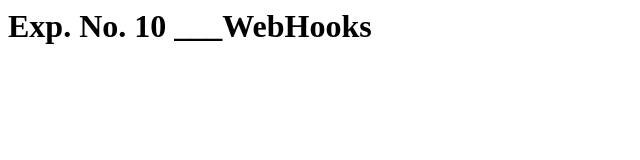
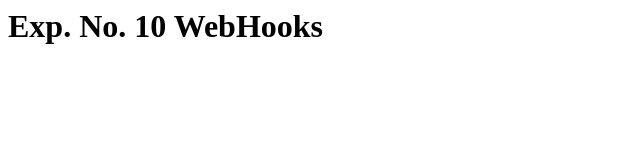
Before and after one commit to sveridevops/a3exp10, a plain HTML site: page index.html in a window 1280 px wide. Shown: the whole page, without its empty margins (0-640 px from the left). Drawn offline with Linux system fonts and the light colour scheme.

Commit message:
Second Commit

```diff
--- a/index.html
+++ b/index.html
@@ -1,5 +1,5 @@
 <html>
 <body>
-<h1>Exp. No. 10 ___WebHooks</h1>
+<h1>Exp. No. 10 WebHooks</h1>
 </body>
 </html>
```
